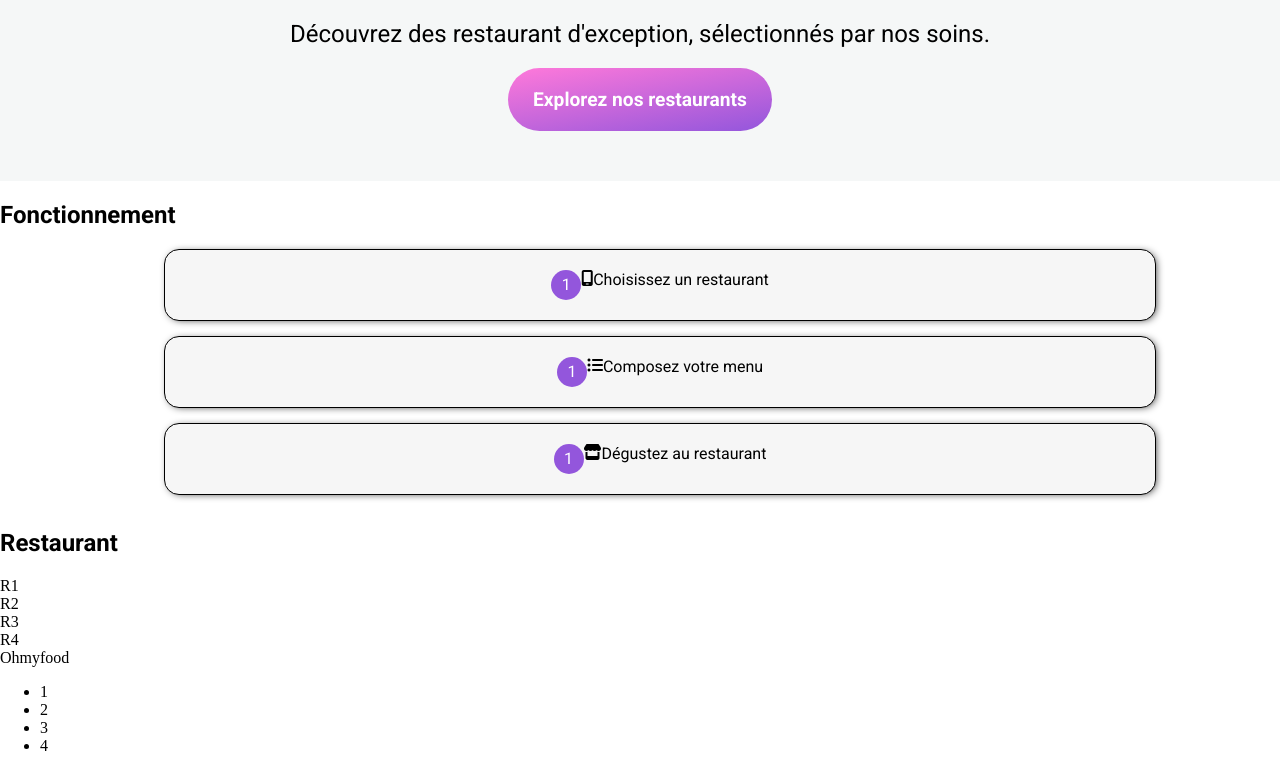
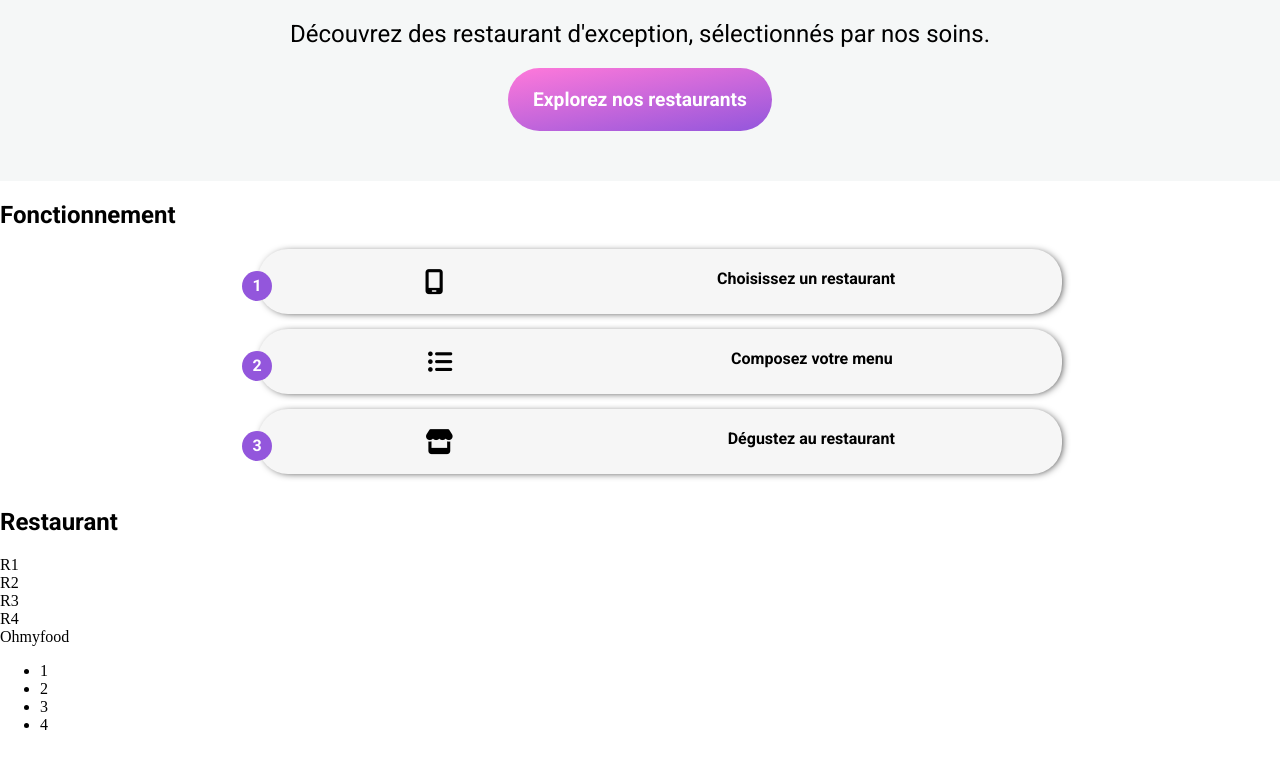
Before and after one commit to Vlad-auvray/OMF, a website: page index.html in a window 1280 px wide. Shown: the part 176-947 px from the top of the page. After the commit the page ends 926 px from the top, so only its background shows below. Drawn offline with Linux system fonts and the light colour scheme; a web font is replaced by a local one.

Commit message:
Ajout bloc fonctionnement
- Warning sur texte when hover doit rester noir;
- pas d'animation pour le moment

```diff
--- a/css/style.scss
+++ b/css/style.scss
@@ -93,6 +93,10 @@ h1 {
     font-family: Shrikhand;
 }
 
+.anim-fonct {
+    counter-reset: steps;
+}
+
 .anim-fonct ol{
     display: flex;
     flex-direction: column;
@@ -101,18 +105,20 @@ h1 {
 }
 
 .anim-fonct li {
-    width: 75%;
+    width: 60%;
     padding: 20px 30px 20px 30px;
-    border: solid 0.5px;
-    border-radius: 15px;
+    border-radius: 30px;
     margin-bottom: 15px;
     font-family: Roboto;
+    font-weight: bold;
+    text-align: left;
     background-color: #f6f6f6;
     box-shadow: 2px 1px 8px -3px black;
     list-style-type: none;
     display: flex;
-    justify-content: center;
-    align-content: space-around;
+    justify-content: space-around;
+  align-items: flex-start;
+    position: relative;
 }
 
 .anim-fonct li::before {
@@ -125,6 +131,18 @@ h1 {
     border-radius: 50%;
     display: flex;
     align-items: center;
-    justify-content: center;
+    justify-content: space-around;
+   position: absolute;
+   bottom: 0.8rem;
+   left:-1rem;
+}
 
+.anim-fonct li:hover {
+    background-color: rgba(255,121,218,0.3);
+cursor: pointer;
+color: $color-primary;
 }
+
+.fonct-icon {
+    font-size: 25px;
+}
--- a/index.html
+++ b/index.html
@@ -35,9 +35,9 @@ Réservez le menu qui vous convient
 <h1>Fonctionnement</h1>
 <div class="anim-fonct">
     <ol>
-        <li><i class="fa-solid fa-mobile-screen"></i> Choisissez un restaurant</li>
-        <li><i class="fa-solid fa-list-ul"></i> Composez votre menu</li>
-        <li><i class="fa-solid fa-store"></i> Dégustez au restaurant</li>
+        <li><i class="fa-solid fa-mobile-screen fonct-icon"></i> Choisissez un restaurant</li>
+        <li><i class="fa-solid fa-list-ul fonct-icon"></i> Composez votre menu</li>
+        <li><i class="fa-solid fa-store fonct-icon"></i> Dégustez au restaurant</li>
     </ol>
 </div>
 </section>
```
Also changed, not shown: css/style.css, 1 other file.
